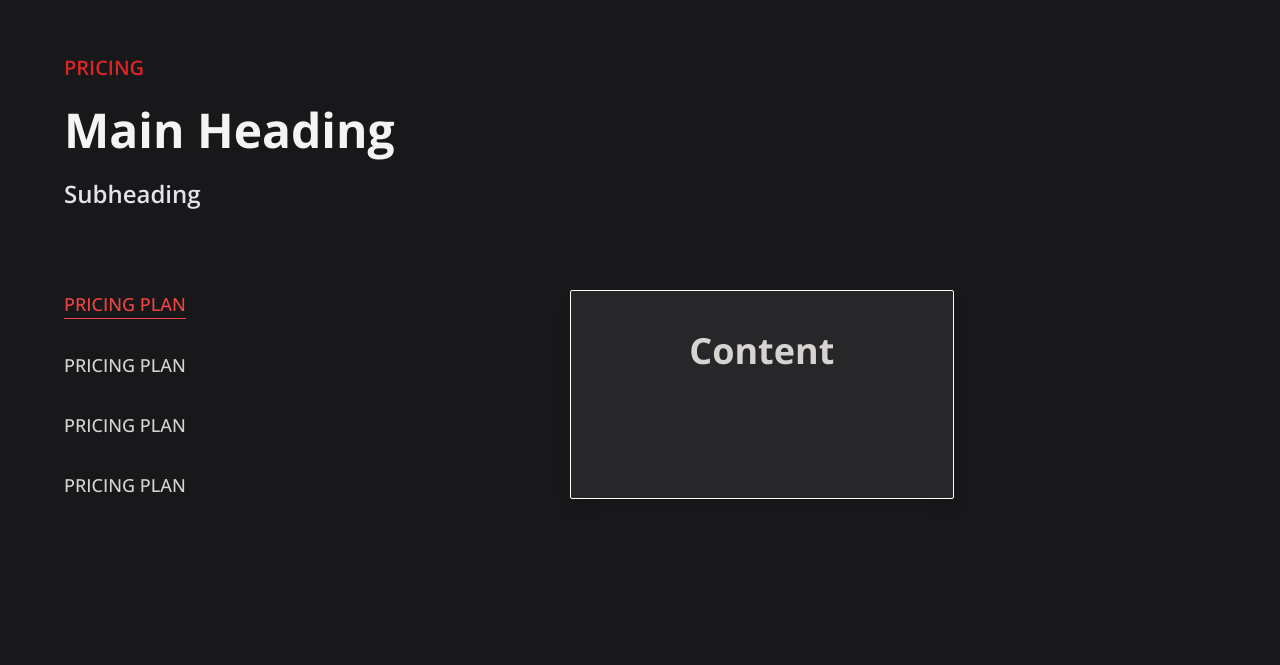
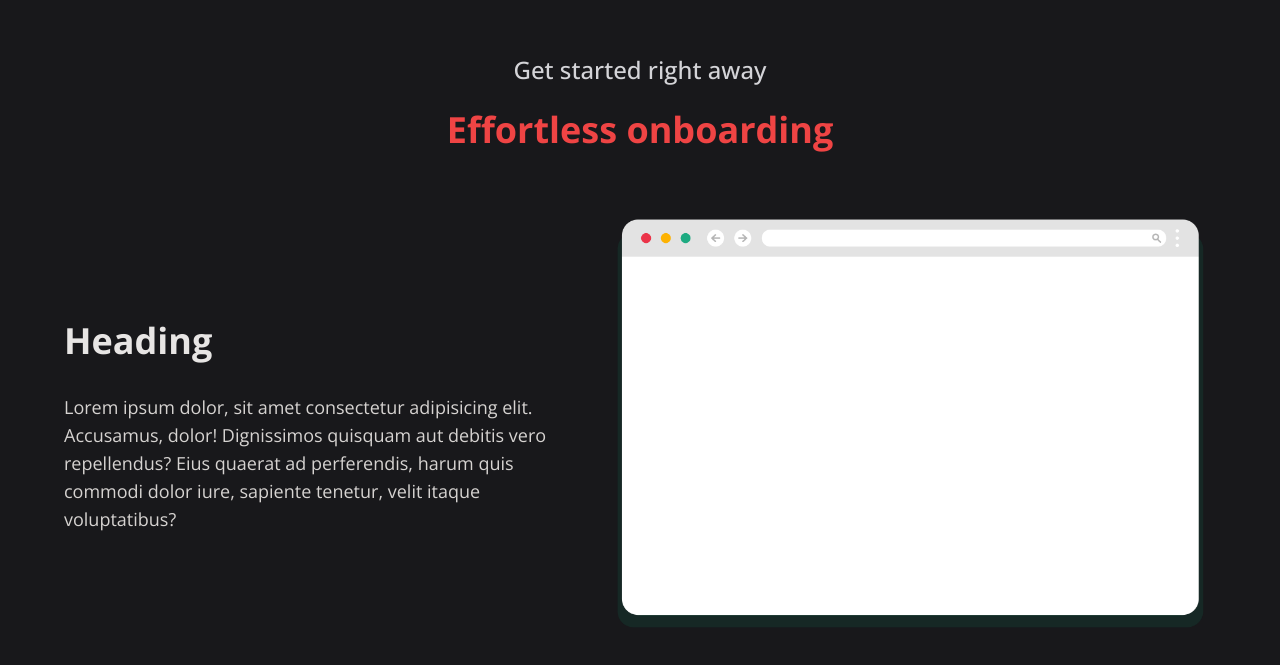
Before and after one commit to jeetbhow/prism-website, a website built with Vite: page index.html in a window 1280 px wide. Shown: the part 2127-2792 px from the top of the page. Built offline with nearby package versions, Linux system fonts and the light colour scheme.

Commit message:
feat:Add onboarding skeleton

```diff
--- a/index.html
+++ b/index.html
@@ -141,6 +141,58 @@
       </div>
     </section>
 
+    <section id="onboarding">
+      <div class="section-container">
+        <!-- Get started heading -->
+        <div class="flex flex-col items-center space-y-6">
+          <h3 class="text-2xl font-medium text-zinc-300">
+            Get started right away
+          </h3>
+          <h4 class="text-4xl font-bold text-red-500">Effortless onboarding</h4>
+        </div>
+
+        <!-- Main Content -->
+        <div class="flex flex-col space-y-24">
+          <div class="mt-16 flex items-center justify-center space-x-10">
+            <div class="flex max-w-lg flex-col space-y-8">
+              <h1 class="text-4xl font-bold text-stone-200">Heading</h1>
+              <p class="text-lg text-stone-300">
+                Lorem ipsum dolor, sit amet consectetur adipisicing elit.
+                Accusamus, dolor! Dignissimos quisquam aut debitis vero
+                repellendus? Eius quaerat ad perferendis, harum quis commodi
+                dolor iure, sapiente tenetur, velit itaque voluptatibus?
+              </p>
+            </div>
+            <img src="desktop.png" width="600" alt="" />
+          </div>
+          <div class="mt-16 flex items-center justify-center space-x-10">
+            <img src="desktop.png" width="600" alt="" />
+            <div class="flex max-w-lg flex-col space-y-8">
+              <h1 class="text-4xl font-bold text-stone-200">Heading</h1>
+              <p class="text-lg text-stone-300">
+                Lorem ipsum dolor, sit amet consectetur adipisicing elit.
+                Accusamus, dolor! Dignissimos quisquam aut debitis vero
+                repellendus? Eius quaerat ad perferendis, harum quis commodi
+                dolor iure, sapiente tenetur, velit itaque voluptatibus?
+              </p>
+            </div>
+          </div>
+          <div class="mt-16 flex items-center justify-center space-x-10">
+            <div class="flex max-w-lg flex-col space-y-8">
+              <h1 class="text-4xl font-bold text-stone-200">Heading</h1>
+              <p class="text-lg text-stone-300">
+                Lorem ipsum dolor, sit amet consectetur adipisicing elit.
+                Accusamus, dolor! Dignissimos quisquam aut debitis vero
+                repellendus? Eius quaerat ad perferendis, harum quis commodi
+                dolor iure, sapiente tenetur, velit itaque voluptatibus?
+              </p>
+            </div>
+            <img src="desktop.png" width="600" alt="" />
+          </div>
+        </div>
+      </div>
+    </section>
+
     <section id="pricing">
       <div class="section-container">
         <!-- Pricing Heading -->
```
Also changed, not shown: public/desktop.png (added).
